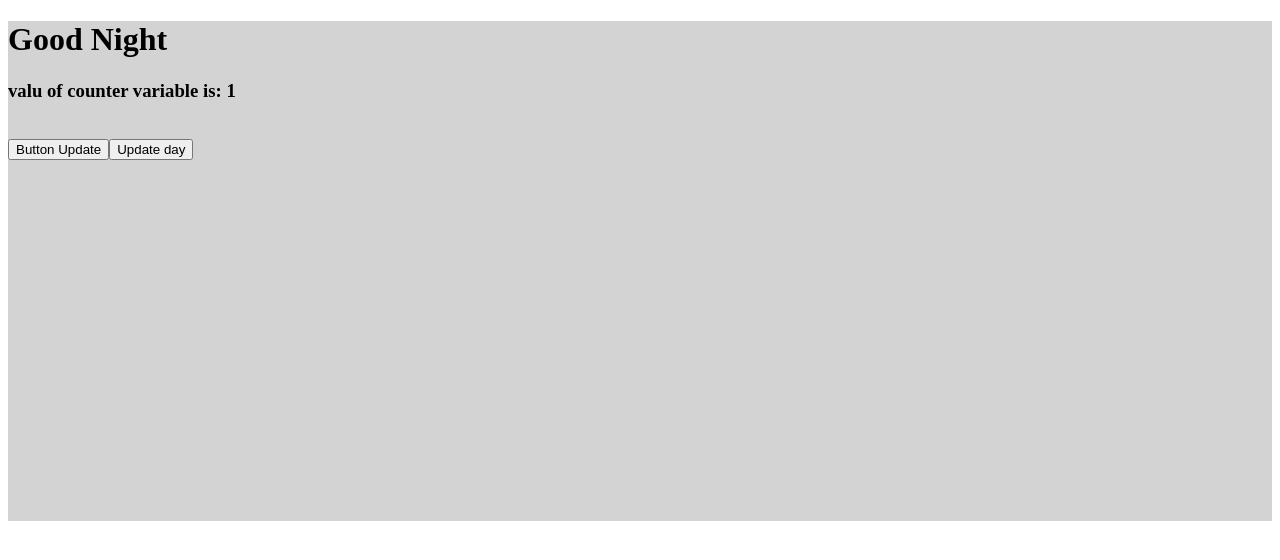
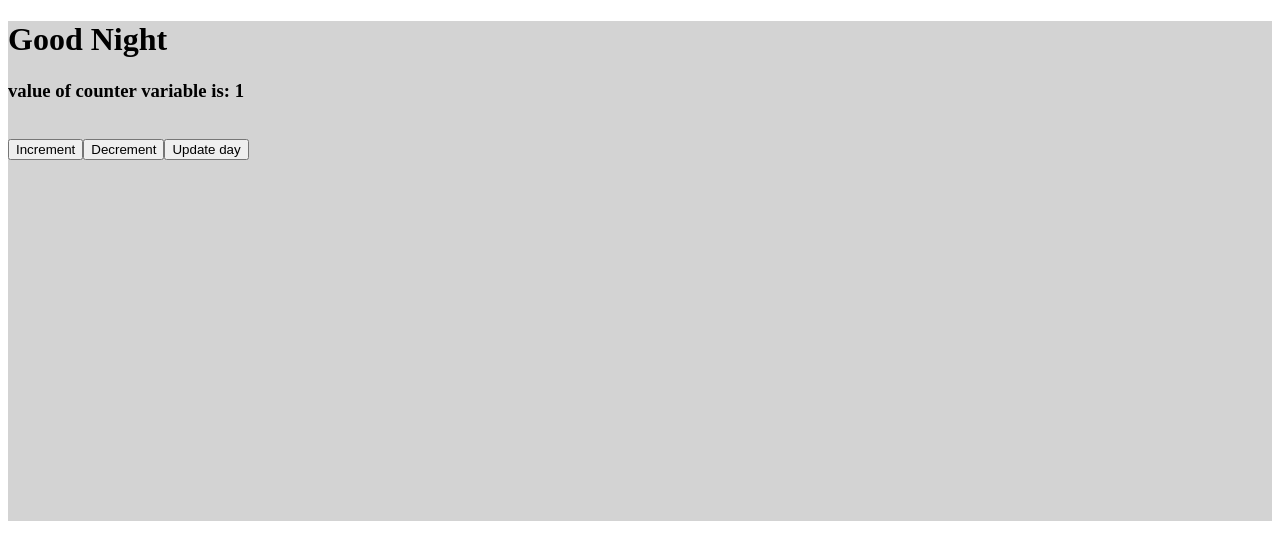
Before and after one commit to waseemrizi/bootcamp-4Assignment-urdu-useState, a React (Create React App) app: page / in a window 1280 px wide. Shown: the top 560 px of the page. Built offline with nearby package versions, Linux system fonts and the light colour scheme.

Commit message:
added new button for decrement

```diff
--- a/src/App.js
+++ b/src/App.js
@@ -10,6 +10,7 @@ let [isMorning, setMorning] = useState(false);
   return (
 
     <div className={`box ${isMorning ? 'dayLight' : ''}`}>
+
       <h1> Good {isMorning ? 'Morning' : 'Night'}</h1>
 
       <Message counter={count}/ >
@@ -18,10 +19,18 @@ let [isMorning, setMorning] = useState(false);
 
 
       <button onClick={
-        ()=> setCount(count +1)
+        ()=> setCount(count+1)
          }>
-           Button Update
+           Increment
            </button>
+
+
+           <button onClick={
+        ()=> setCount(count-1)
+         }>
+           Decrement
+           </button>
+
 
 
 
@@ -33,6 +42,9 @@ let [isMorning, setMorning] = useState(false);
 
 
 
+
+
+
     </div>
 
   );
--- a/src/Message.js
+++ b/src/Message.js
@@ -3,6 +3,6 @@ import React from 'react';
 export function Message(props){
 
     return(
-        <h3>valu of counter variable is: {props.counter}</h3>
+        <h3>value of counter variable is: {props.counter}</h3>
     );
 }
```
